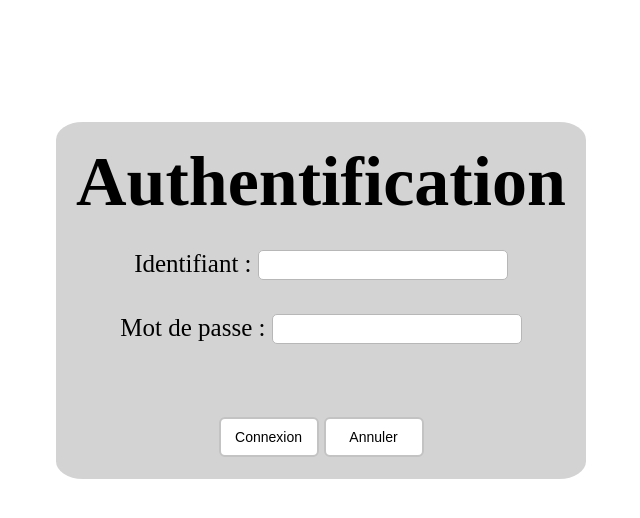
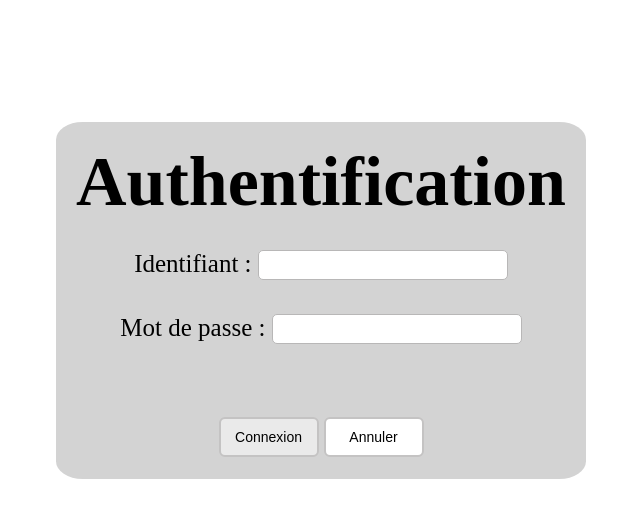
Before and after one commit to kingtrex/projet_shom, an Angular app in the folder FrontEnd/: page / in a window 1280 px wide. In both pictures the pointer is over the button "Connexion". Shown: the top 518 px of the page, without its empty margins (319-959 px from the left). Built offline with nearby package versions, Linux system fonts and the light colour scheme.

Commit message:
modification couleurs boutons

```diff
--- a/FrontEnd/src/styles.css
+++ b/FrontEnd/src/styles.css
@@ -34,7 +34,6 @@ a{
 /** Alignement des boutons Ajout d'une donnée et retour à la page partenaire/marégraphe**/
 .button_header{
     display: flex;
-    background-color: #555;
     text-align: center;
 }
 /*******************************************/
@@ -67,6 +66,10 @@ a{
     color: white;
     gap: 10px;
     left: 65%;
+}
+
+.Ajouter:hover{
+    background-color: #009DBF;
 }
 /*******************************************/
 
@@ -154,11 +157,19 @@ et Créer/Modifier/Annuler des formulaires d'ajout/modification **/
     color: black;
 }
 
+.ajout:hover, .editer:hover, .acceder:hover, .bouton_retour:hover, .annuler:hover{
+    background-color: #eaeaea;
+}
+
 .supp{
     background-color: red;
     color: white;
     gap: 10px;
 }
+.supp:hover{
+    background-color: #DF1818;
+}
+
 /*************************************************************************/
 
 
```
